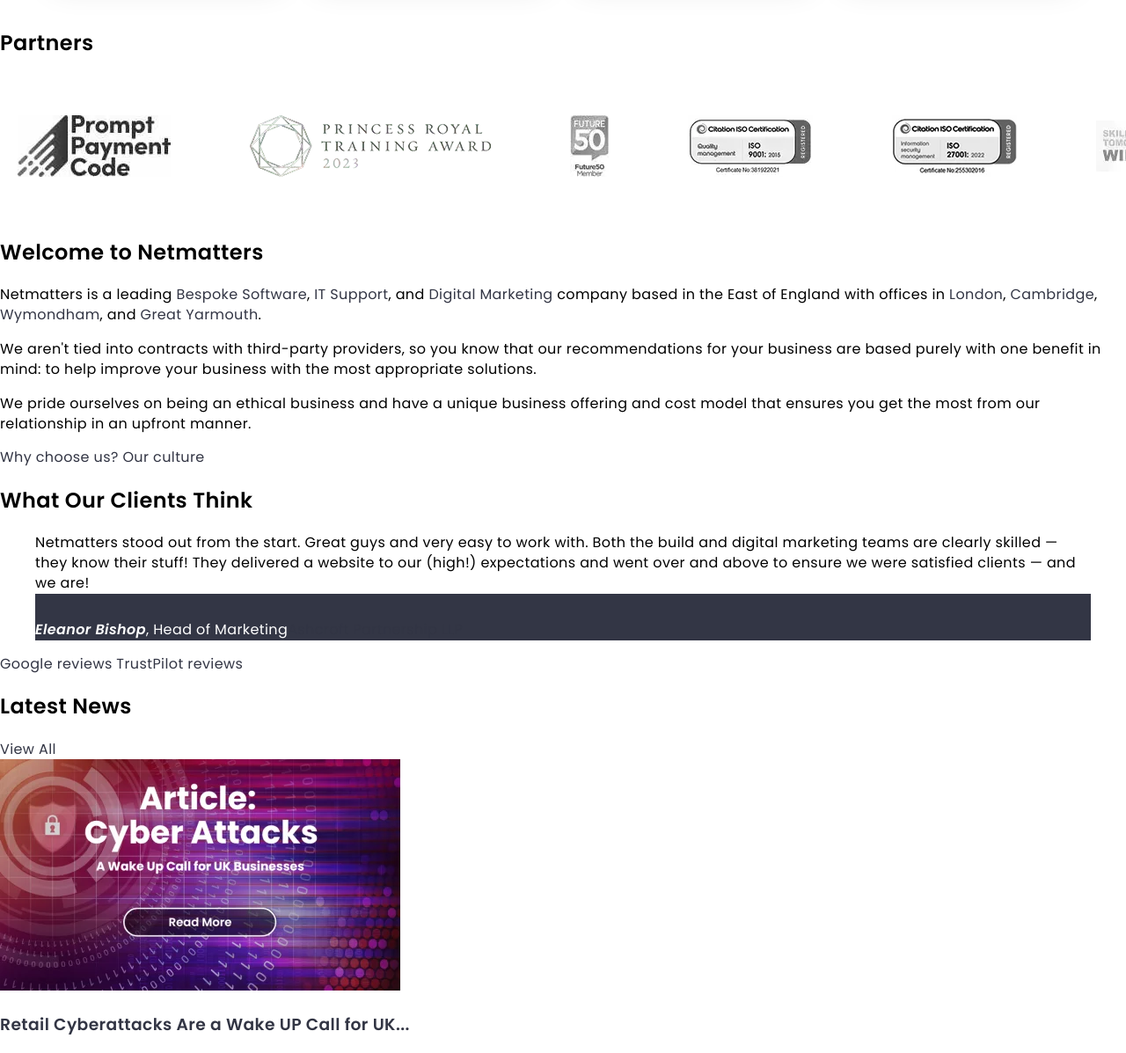
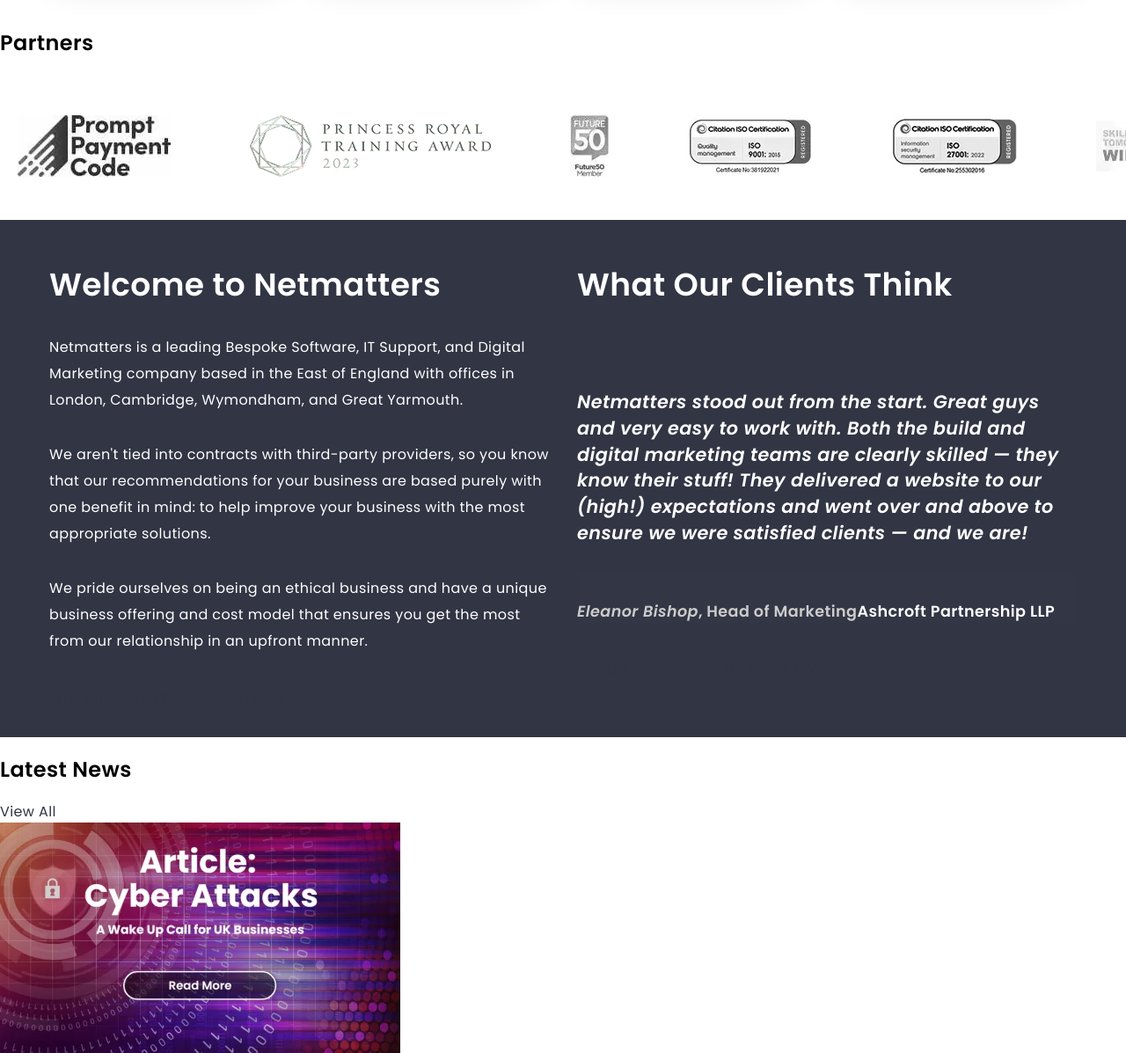
Before and after one commit to madebydes/netmatters-homepage, a PHP site: page / in a window 1280 px wide; the page is wider, and only the part inside the window is pictured. Shown: the part 1600-2797 px from the top of that part at 88% size. Run offline with PHP 8.4, Linux system fonts and the light colour scheme.

Commit message:
Welcome
>Expand HTML content
>Flex container to center content
>Styled header and paragraph

```diff
--- a/css/style.css
+++ b/css/style.css
@@ -1312,6 +1312,68 @@
   background-color: #8d2d19;
 }
 
+.welcome {
+  padding-top: 3rem;
+  padding-bottom: 2rem;
+  background-color: #323544;
+  color: #fff;
+}
+
+.welcome__menu-container {
+  display: flex;
+  flex-wrap: wrap;
+  gap: 2rem;
+}
+
+@media (min-width: 992px) {
+  .welcome__sub-menu-container {
+    flex: 0 0 calc((100% - 2rem) / 2);
+  }
+}
+
+.welcome__heading {
+  margin-top: 0;
+  font-size: 2.25rem;
+}
+
+.welcome__paragraph {
+  margin-bottom: 2rem;
+  line-height: 1.875rem;
+}
+
+.welcome__paragraph a {
+  color: #fff;
+  text-decoration: none;
+}
+
+.welcome__testimonial {
+  margin: 2rem 0;
+}
+
+.welcome__testimonial-quote {
+  font-size: 1.3rem;
+  font-style: italic;
+}
+
+.welcome__testimonial-author {
+  margin-top: 2rem;
+  font-size: 1.1rem;
+  font-weight: 600;
+}
+
+.welcome__testimonial-author a {
+  color: #fff;
+  text-decoration: none;
+}
+
+.welcome__testimonial-author a:hover {
+  text-decoration: underline;
+}
+
+.welcome__testimonial-author-name {
+  color: #ccc;
+}
+
 footer {
   background-color: #333645;
   color: #fff;
--- a/index.html
+++ b/index.html
@@ -496,35 +496,91 @@
 			</div>
 		</section>
 
-		<section>
-			<div>
-				<div>
-					<div>
-						<h2>Welcome to Netmatters</h2>
-						<p>Netmatters is a leading <a href="#">Bespoke Software</a>, <a href="#">IT Support</a>, and <a href="#">Digital Marketing</a> company based in the East of England with offices in <a href="#">London</a>, <a href="#">Cambridge</a>, <a href="#">Wymondham</a>, and <a href="#">Great Yarmouth</a>.</p>
-						<p>We aren't tied into contracts with third-party providers, so you know that our recommendations for your business are based purely with one benefit in mind: to help improve your business with the most appropriate solutions.</p>
-						<p>We pride ourselves on being an ethical business and have a unique business offering and cost model that ensures you get the most from our relationship in an upfront manner.</p>
-						<div>
-							<a href="#">Why choose us?<span></span></a>
-							<a href="#">Our culture<span></span></a>
+	<section class="welcome">
+            <div class="container">
+                <div class="welcome__menu-container">
+
+                    <div class="welcome__sub-menu-container">
+
+                        <h2 class="welcome__heading">Welcome to Netmatters</h2>
+                        <p class="welcome__paragraph welcome__paragraph--first">Netmatters is a leading <a
+                                href="#">Bespoke
+                                Software</a>, <a href="#">IT
+                                Support</a>, and <a href="#">Digital Marketing</a> company based in the East of
+                            England with offices in <a href="#">London</a>, <a href="#">Cambridge</a>, <a
+                                href="#">Wymondham</a>,
+                            and <a href="#">Great Yarmouth</a>.</p>
+                        <p class="welcome__paragraph">We aren't tied into contracts with third-party providers,
+                            so
+                            you
+                            know
+                            that
+                            our
+                            recommendations for your
+                            business are based purely with one benefit in mind: to help improve your business
+                            with
+                            the
+                            most
+                            appropriate solutions.</p>
+                        <p class="welcome__paragraph">We pride ourselves on being an ethical business and have a
+                            unique
+                            business
+                            offering and cost model that
+                            ensures you get the most from our relationship in an upfront manner.
+                        </p>
+                        <div class="">
+                            <a href="#" class="welcome__button-link">Why choose us?
+                                <span class="icon icon-arrow"></span></a>
+                            </a>
+                            <a href="#" class="welcome__button-link">Our culture
+                                <span class="icon icon-arrow"></span></a>
+                            </a>
                         </div>
+
                     </div>
-					<div>
-						<h2>What Our Clients Think</h2>
-						<span></span><span></span><span></span><span></span><span></span>
-						<blockquote>
-							<span>Netmatters stood out from the start. Great guys and very easy to work with. Both the build and digital marketing teams are clearly skilled &mdash; they know their stuff! They delivered a website to our (high!) expectations and went over and above to ensure we were satisfied clients &mdash; and we are!</span>
-							<footer>
-								<span><cite>Eleanor Bishop</cite>, Head of Marketing</span><span><a href="#">Ashcroft Partnership LLP</a></span>
+
+                    <div class="welcome__sub-menu-container">
+
+                        <h2 class="welcome__heading">What Our Clients Think</h2>
+
+						<span class="icon icon-star"></span>
+						<span class="icon icon-star"></span>
+						<span class="icon icon-star"></span>
+						<span class="icon icon-star"></span>
+						<span class="icon icon-star"></span>
+
+                        <blockquote class="welcome__testimonial">
+                            <span class="welcome__testimonial-quote"> Netmatters stood out from the start. Great
+                                guys
+                                and very easy to work with. Both the build and digital marketing teams are
+                                clearly
+                                skilled &mdash; they know their stuff! They delivered a website to our (high!)
+                                expectations and went over and above to ensure we were satisfied clients &mdash;
+                                and
+                                we
+                                are! </span>
+                            <footer class="welcome__testimonial-author">
+                                <span class="welcome__testimonial-author-name"><cite>Eleanor Bishop</cite>, Head
+                                    of
+                                    Marketing</span><span class="welcome__testimonial-author-organisation"><a
+                                        href="#">Ashcroft
+                                        Partnership LLP</a></span>
                             </footer>
                         </blockquote>
-						<a href="#">Google reviews<span></span></a>
-						<a href="#">TrustPilot reviews<span></span></a>
+
+                        <a href="#" class="welcome__button-link welcome__button-link--google">Google reviews
+                             <span class="icon icon-arrow"></span>
+                        </a>
+                        <a href="#" class="welcome__button-link welcome__button-link--trustpilot">TrustPilot
+                            reviews
+                            <span class="icon icon-arrow"></span>
+                        </a>
+
                     </div>
+
                 </div>
             </div>
         </section>
-
 		<section>
 			<div>
 				<div>
--- a/scss/_welcome.scss
+++ b/scss/_welcome.scss
@@ -0,0 +1,54 @@
+.welcome {
+  padding-top: 3rem;
+  padding-bottom: 2rem;
+  background-color: #323544;
+  color: #fff;
+}
+
+.welcome__menu-container {
+  display: flex;
+  flex-wrap: wrap;
+  gap: 2rem;
+}
+
+@media (min-width: 992px) {
+  .welcome__sub-menu-container {
+    flex: 0 0 calc((100% - 2rem) / 2);
+  }
+}
+.welcome__heading {
+  margin-top: 0;
+  font-size: 2.25rem;
+}
+
+.welcome__paragraph {
+  margin-bottom: 2rem;
+  line-height: 1.875rem;
+}
+.welcome__paragraph a {
+  color: #fff;
+  text-decoration: none;
+}
+.welcome__testimonial {
+  margin: 2rem 0;
+}
+.welcome__testimonial-quote {
+  font-size: 1.3rem;
+  font-style: italic;
+}
+.welcome__testimonial-author {
+  margin-top: 2rem;
+  font-size: 1.1rem;
+  font-weight: 600;
+}
+.welcome__testimonial-author a {
+  color: #fff;
+  text-decoration: none;
+}
+.welcome__testimonial-author a:hover {
+  text-decoration: underline;
+}
+
+.welcome__testimonial-author-name {
+  color: #ccc;
+}
```
Lines whose indentation alone changed are shown as unchanged.
